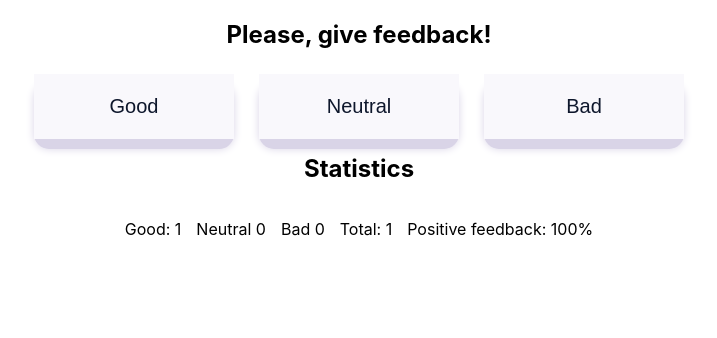
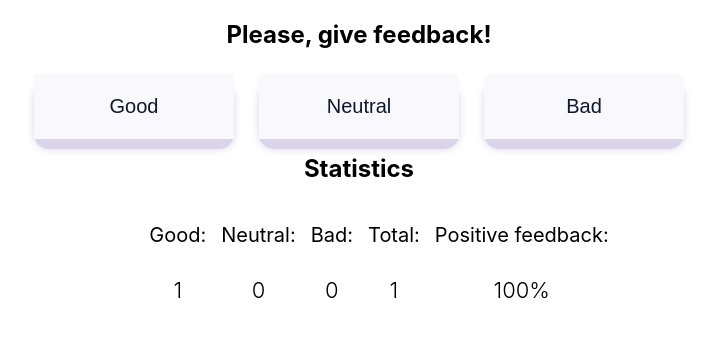
Before and after one commit to vladisulian/goit-react-hw-02-feedback, a React (Create React App) app: page / in a window 1280 px wide. Both pictures are taken after a click on the button "Good". Shown: the top 338 px of the page, without its empty margins (281-998 px from the left). Built offline with nearby package versions, Linux system fonts and the light colour scheme.

Commit message:
Style is done

```diff
--- a/src/components/Statistics/Statistics.jsx
+++ b/src/components/Statistics/Statistics.jsx
@@ -8,15 +8,29 @@ export const Statistics = ({ good, neutral, bad, total, positivePercents }) => {
       <h1 className="statistics__title">Statistics</h1>
 
       {total > 0 ? (
-        <div className="statistics__data">
+        <ul className="statistics__data">
           {/* good, neutra, bad feedback's */}
-          <p>Good: {good}</p>
-          <p>Neutral {neutral}</p>
-          <p>Bad {bad}</p>
+          <li>
+            <p>Good:</p> <span>{good}</span>
+          </li>
+          <li>
+            <p>Neutral:</p>
+
+            <span>{neutral}</span>
+          </li>
+          <li>
+            <p>Bad:</p>
+            <span>{bad}</span>
+          </li>
           {/* total, positive percents */}
-          <p>Total: {total}</p>
-          <p>Positive feedback: {positivePercents}</p>
-        </div>
+          <li>
+            <p>Total:</p> <span>{total}</span>
+          </li>
+          <li>
+            <p>Positive feedback:</p>
+            <span>{positivePercents}</span>
+          </li>
+        </ul>
       ) : (
         <Notification />
       )}
@@ -26,4 +40,7 @@ export const Statistics = ({ good, neutral, bad, total, positivePercents }) => {
 
 Statistics.propTypes = {
   good: PropTypes.number,
+  neutral: PropTypes.number,
+  bad: PropTypes.number,
+  total: PropTypes.number,
 };
--- a/src/components/Statistics/statistics.css
+++ b/src/components/Statistics/statistics.css
@@ -5,3 +5,19 @@
   display: flex;
   gap: 15px;
 }
+
+li {
+  display: flex;
+  flex-direction: column;
+  align-items: center;
+  gap: 10px;
+}
+
+p {
+  font-size: 20px;
+}
+
+span {
+  font-size: 22px;
+  font-weight: 300;
+}
```
